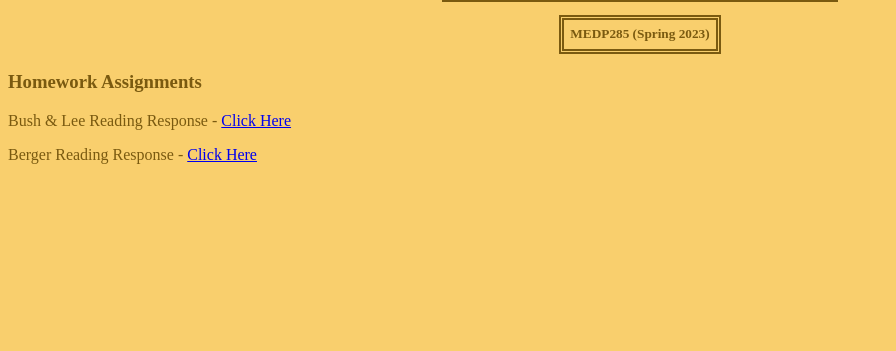
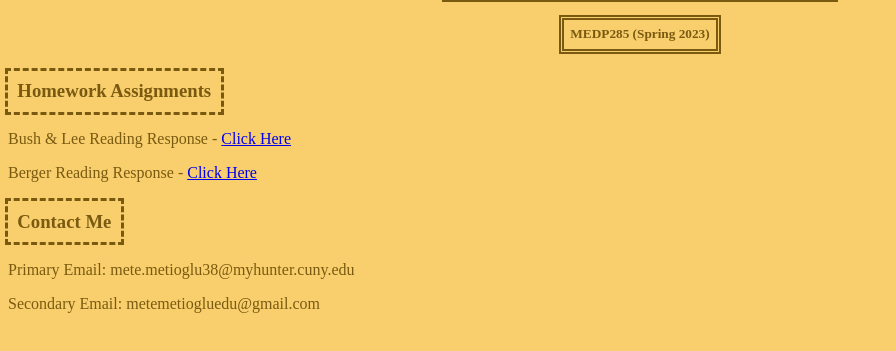
Before and after one commit to metemetioglu/metemetioglu.github.io, a plain HTML site: page index.html in a window 1280 px wide. Shown: the part 93-444 px from the top of the page, without its empty margins (0-896 px from the left). Drawn offline with Linux system fonts and the light colour scheme.

Commit message:
Update (Feb 21. 2023 2:46

```diff
--- a/index.html
+++ b/index.html
@@ -1,16 +1,26 @@
 <!DOCTYPE html>
 <html>
     <head>
-        <title style= outline-color:#7A5A10;> Mete's Website - MEDP285 </title>
+        <title> Mete's Website - MEDP285 </title>
         <style> body {color: #7A5A10}; </style>
     </head>
 
     <body style="background:#F9CF6D";>
+
+        <!-- Header -->
         <center> <h1 style="font-family:'Times New Roman', Times, serif; outline: thick double #7A5A10; padding: 0.5em; width: fit-content ;">  Mete Metioglu's Webpage </h1> </center>
         <center> <h5 style="font-family:'Times New Roman', Times, serif; outline: thick double #7A5A10; padding: 0.5em; width: fit-content ;"> MEDP285 (Spring 2023)  </h5> </center>
-        <h3 style="font-family: 'Times New Roman', Times, serif; font-weight: bold;">Homework Assignments</h4>
-        <p style="font-family:'Times New Roman', Times, serif; "> Bush & Lee Reading Response - <a href="https://metemetioglu.github.io/readingresponse1.html"> Click Here </a> </p>
-        <p style="font-family:'Times New Roman', Times, serif;"> Berger Reading Response - <a href="https://metemetioglu.github.io/readingresponse2.html"> Click Here </a> </p>
-    </body>
+
+        <!-- Homework Section -->
+        <h3 style="font-family: 'Times New Roman', Times, serif; font-weight: bold; outline: dashed #7A5A10; padding: 0.5em; width: fit-content ;">Homework Assignments</h4>
+            <p style="font-family:'Times New Roman', Times, serif; "> Bush & Lee Reading Response - <a href="https://metemetioglu.github.io/readingresponse1.html"> Click Here </a> </p>
+            <p style="font-family:'Times New Roman', Times, serif;"> Berger Reading Response - <a href="https://metemetioglu.github.io/readingresponse2.html"> Click Here </a> </p>
+
+        <!-- Contact Me Section -->
+        <h3 style="font-family: 'Times New Roman', Times, serif; font-weight: bold; outline: dashed #7A5A10; padding: 0.5em; width: fit-content ;">Contact Me</h4>
+            <p style="font-family:'Times New Roman', Times, serif;"> Primary Email: mete.metioglu38@myhunter.cuny.edu </p>
+            <p style="font-family:'Times New Roman', Times, serif;"> Secondary Email: metemetiogluedu@gmail.com </p>
+
+
     </body>
 </html>
```
Also changed, not shown: readingresponse1.html (+1 -2 lines), readingresponse2.html (+3 -3 lines).
